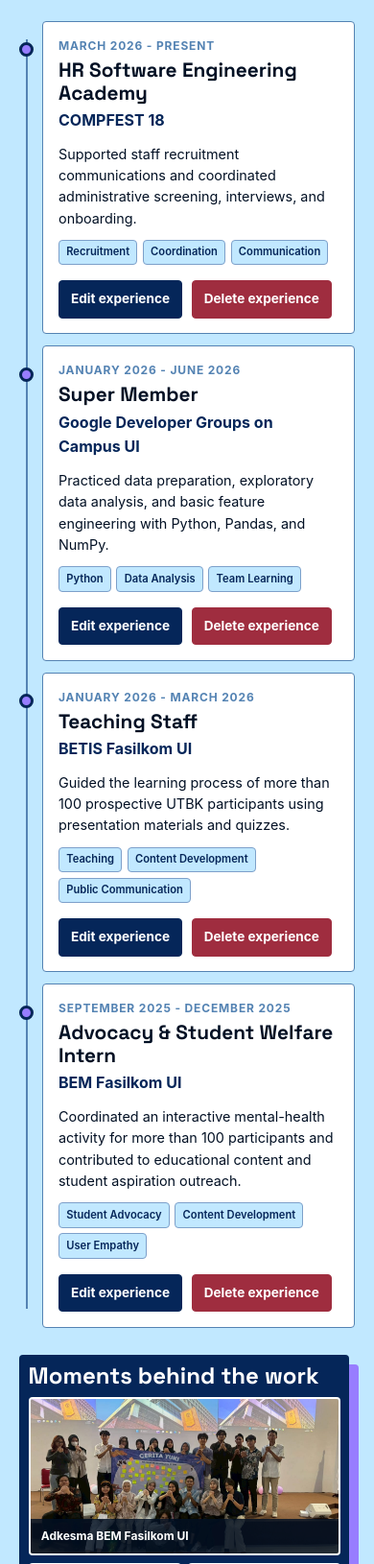
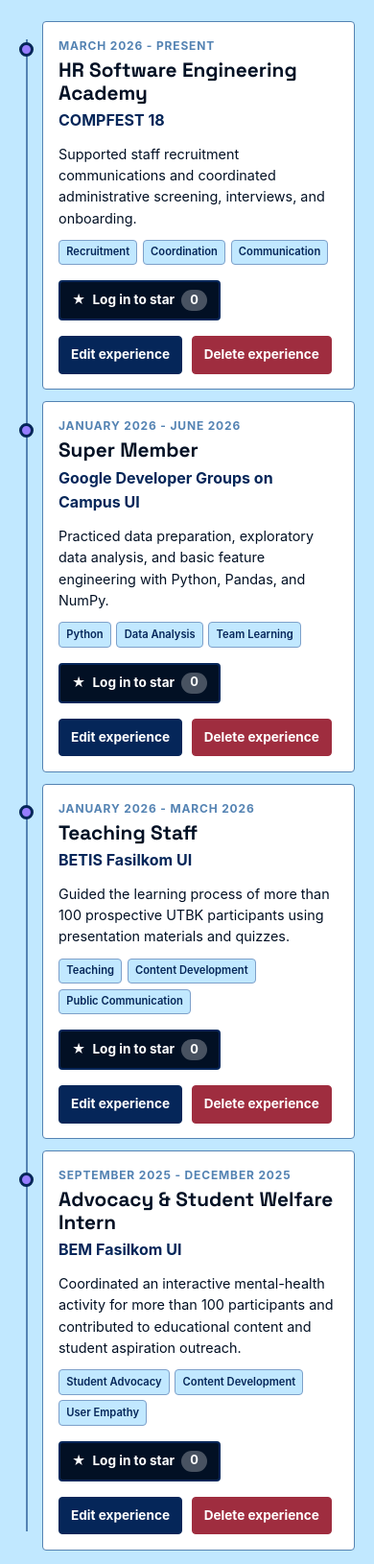
Before and after one commit to Dafiq24/myportfolio, a Django app: page /experience/ in a window 390 px wide. Shown: the part 694-2324 px from the top of the page at 96% size. Run offline with Django 5.2, Linux system fonts and the light colour scheme; data comes from the database, SQL or seed files in the repository; data that the repository does not hold is empty.

Commit message:
feat: add interactive experience stars
Add a user-based many-to-many star relationship and a UUID-based POST-only toggle protected by authentication and CSRF.

Present responsive star controls and counts while keeping user identities out of JSON, with comprehensive security and regression coverage.

```diff
--- a/main/models.py
+++ b/main/models.py
@@ -29,6 +29,11 @@ class Experience(models.Model):
     started_at = models.DateTimeField(auto_now_add=True)
     ended_at = models.DateTimeField(blank=True, null=True)
     skills = models.CharField(max_length=255, blank=True)
+    starred_by = models.ManyToManyField(
+        settings.AUTH_USER_MODEL,
+        related_name="starred_experiences",
+        blank=True,
+    )
 
     class Meta:
         ordering = ["display_order", "-started_at"]
--- a/main/urls.py
+++ b/main/urls.py
@@ -15,6 +15,7 @@ from main.views import (
     show_experience,
     show_main,
     toggle_certification_star,
+    toggle_experience_star,
     update_experience,
 )
 
@@ -37,6 +38,11 @@ urlpatterns = [
         "experience/<uuid:experience_id>/delete/",
         delete_experience,
         name="delete_experience",
+    ),
+    path(
+        "experience/<uuid:experience_id>/star/",
+        toggle_experience_star,
+        name="toggle_experience_star",
     ),
     path(
         "api/certifications/",
--- a/main/views.py
+++ b/main/views.py
@@ -100,7 +100,22 @@ def get_experiences_json(request):
         experiences = experiences.filter(category=category)
 
     return HttpResponse(
-        serializers.serialize("json", experiences),
+        serializers.serialize(
+            "json",
+            experiences,
+            fields=(
+                "title",
+                "organization",
+                "period",
+                "display_order",
+                "description",
+                "category",
+                "thumbnail",
+                "started_at",
+                "ended_at",
+                "skills",
+            ),
+        ),
         content_type="application/json",
     )
 
@@ -145,6 +160,17 @@ def delete_experience(request, experience_id):
         request,
         f'Experience "{experience_title}" deleted successfully.',
     )
+    return redirect("main:show_experience")
+
+
+@login_required(login_url="/login/")
+@require_POST
+def toggle_experience_star(request, experience_id):
+    experience = get_object_or_404(Experience, pk=experience_id)
+    if experience.starred_by.filter(pk=request.user.pk).exists():
+        experience.starred_by.remove(request.user)
+    else:
+        experience.starred_by.add(request.user)
     return redirect("main:show_experience")
 
 
--- a/static/css/style.css
+++ b/static/css/style.css
@@ -2057,7 +2057,8 @@ h3,
     display: inline-flex;
 }
 
-.certificate-star-action {
+.certificate-star-action,
+.experience-star-action {
     display: inline-flex;
     align-items: center;
     gap: 0.45rem;
@@ -2070,22 +2071,37 @@ h3,
     font: inherit;
     font-weight: 700;
     cursor: pointer;
-}
-
-.certificate-star-action.is-starred {
+    text-decoration: none;
+}
+
+.certificate-star-action.is-starred,
+.experience-star-action.is-starred {
     background: var(--highlight);
     color: var(--ink);
 }
 
 .certificate-star-action:hover,
-.certificate-star-action:focus-visible {
+.certificate-star-action:focus-visible,
+.experience-star-action:hover,
+.experience-star-action:focus-visible {
     transform: translateY(-2px);
     box-shadow: 4px 4px 0 var(--accent);
 }
 
-.certificate-star-action:focus-visible {
+.certificate-star-action:focus-visible,
+.experience-star-action:focus-visible {
     outline: 3px solid var(--white);
     outline-offset: 3px;
+}
+
+.experience-star-control {
+    margin-top: 1rem;
+}
+
+.experience-star-action {
+    min-height: 42px;
+    padding: 0.45rem 0.75rem;
+    font-size: 0.85rem;
 }
 
 .star-count {
--- a/templates/base.html
+++ b/templates/base.html
@@ -10,7 +10,7 @@
     <link rel="preconnect" href="https://fonts.googleapis.com">
     <link rel="preconnect" href="https://fonts.gstatic.com" crossorigin>
     <link href="https://fonts.googleapis.com/css2?family=Space+Grotesk:wght@500;700&display=swap" rel="stylesheet">
-    <link rel="stylesheet" href="{% static 'css/style.css' %}?v=2.1">
+    <link rel="stylesheet" href="{% static 'css/style.css' %}?v=2.2">
     <link rel="apple-touch-icon" sizes="180x180" href="{% static 'img/apple-touch-icon.png' %}">
     <link rel="icon" type="image/png" sizes="32x32" href="{% static 'img/favicon-32x32.png' %}">
     <link rel="icon" type="image/png" sizes="16x16" href="{% static 'img/favicon-16x16.png' %}">
--- /dev/null
+++ b/templates/components/experience_star.html
@@ -0,0 +1,22 @@
+<div class="experience-star-control">
+    {% if user.is_authenticated %}
+        <form method="post" action="{% url 'main:toggle_experience_star' experience.id %}" class="star-form">
+            {% csrf_token %}
+            <button
+                type="submit"
+                class="experience-star-action{% if user in experience.starred_by.all %} is-starred{% endif %}"
+                aria-pressed="{% if user in experience.starred_by.all %}true{% else %}false{% endif %}"
+            >
+                <span aria-hidden="true">&#9733;</span>
+                {% if user in experience.starred_by.all %}Unstar{% else %}Star{% endif %}
+                <span class="star-count" aria-label="{{ experience.starred_by.count }} stars">{{ experience.starred_by.count }}</span>
+            </button>
+        </form>
+    {% else %}
+        <a class="experience-star-action" href="{% url 'main:login' %}">
+            <span aria-hidden="true">&#9733;</span>
+            Log in to star
+            <span class="star-count" aria-label="{{ experience.starred_by.count }} stars">{{ experience.starred_by.count }}</span>
+        </a>
+    {% endif %}
+</div>
--- a/templates/experience.html
+++ b/templates/experience.html
@@ -52,6 +52,7 @@
                                         <li>{{ skill }}</li>
                                     {% endfor %}
                                 </ul>
+                                {% include "components/experience_star.html" %}
                                 <div class="experience-item-actions">
                                     <a class="experience-edit-action" href="{% url 'main:update_experience' experience.id %}">Edit experience</a>
                                     <a class="experience-delete-action" href="#delete-experience-{{ experience.id }}">Delete experience</a>
```
Also changed, not shown: main/tests.py (+84 -0 lines), main/migrations/0006_experience_starred_by.py (added).
